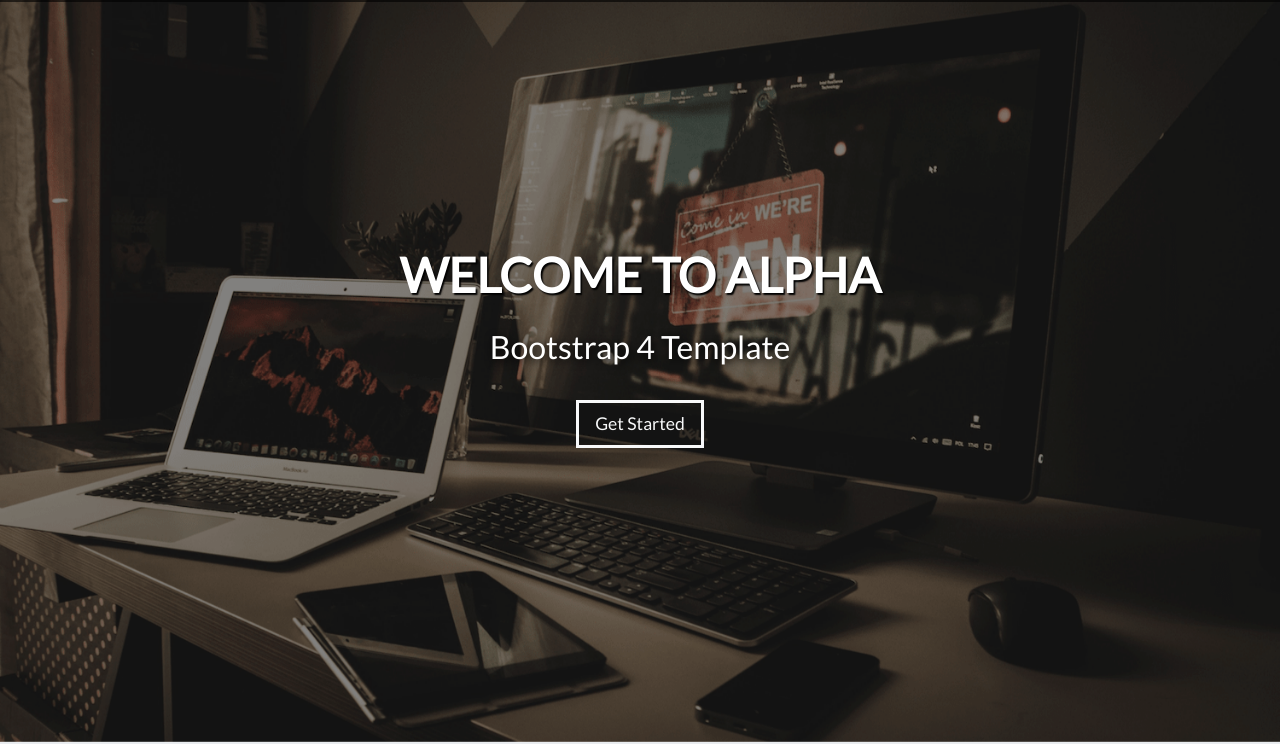
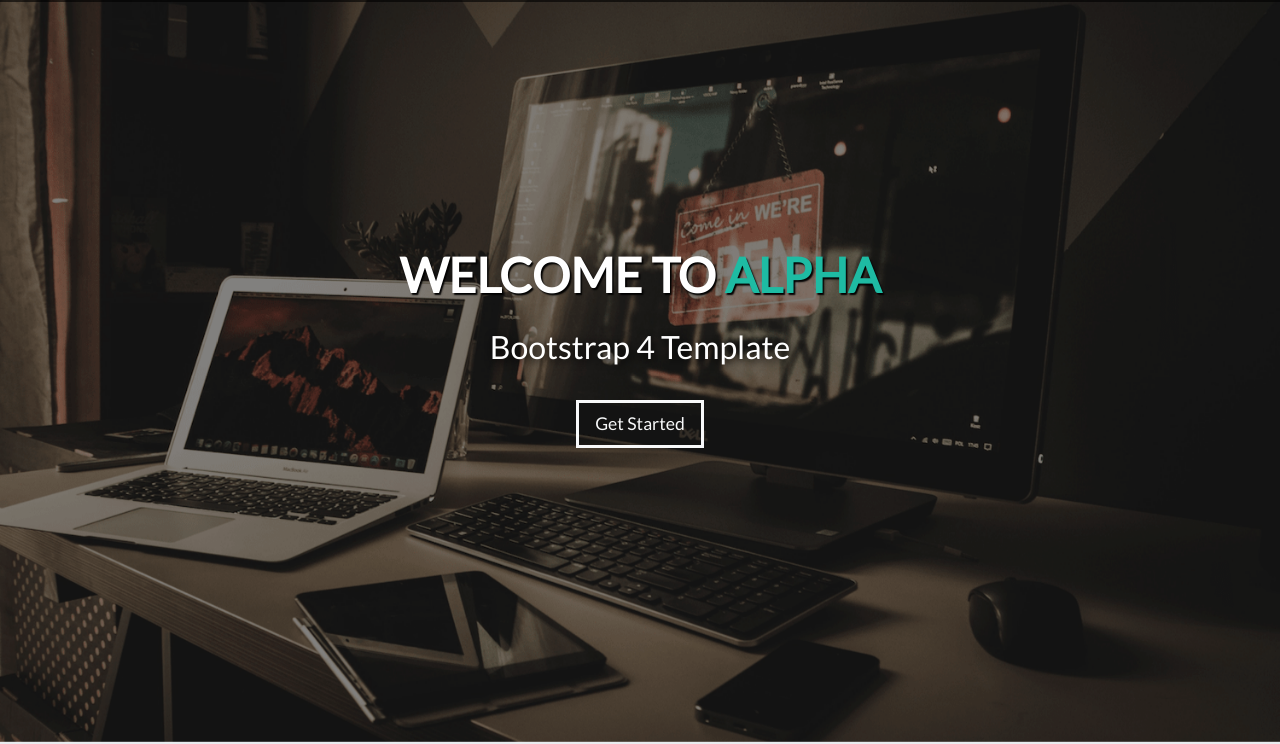
Before and after one commit to Xtremilicious/Alpha-Theme, a plain HTML site: page index.html in a window 1280 px wide. Shown: the part 58-802 px from the top of the page. Drawn offline with Linux system fonts and the light colour scheme.

Commit message:
Update index.html

```diff
--- a/index.html
+++ b/index.html
@@ -53,7 +53,9 @@
         </div>
 
         <div class="caption text-center">
-            <h1>Welcome to Alpha</h1>
+            <h1>Welcome to
+                <element style=" color: #1ebba3">Alpha</element>
+            </h1>
             <h3>Bootstrap 4 Template</h3>
             <a class="btn btn-outline-light btn-lg" href="#">Get Started</a>
         </div>
```
